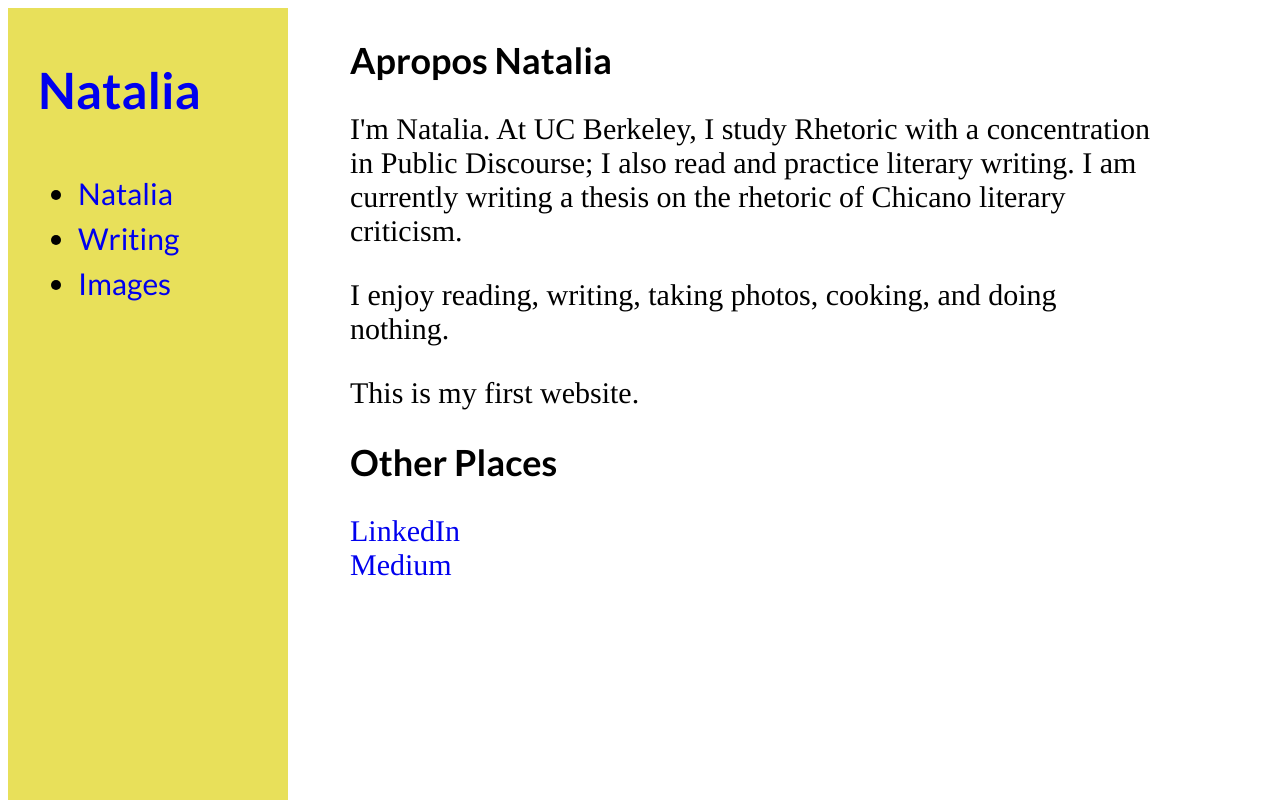
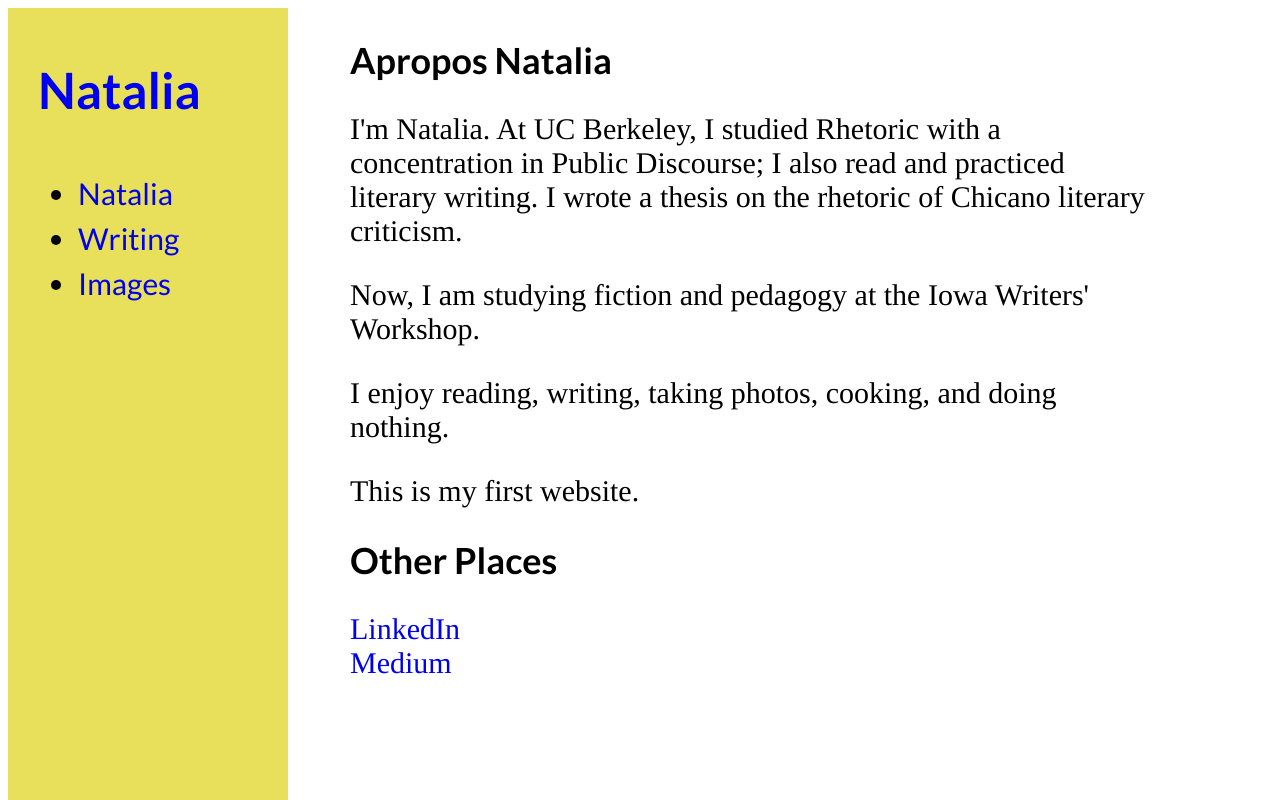
Before and after one commit to nataliadreyes/nataliadreyes.github.io, a plain HTML site: page index.html in a window 1280 px wide. Both pictures are taken after a click on the item "Natalia". Drawn offline with nearby package versions, Linux system fonts and the light colour scheme.

Commit message:
update index

```diff
--- a/index.html
+++ b/index.html
@@ -46,7 +46,9 @@
 					<h1 class="heading">Apropos Natalia</h1>
 				</p>
 				<div>
-				<p>I'm Natalia. At UC Berkeley, I study Rhetoric with a concentration in Public Discourse; I also read and practice literary writing. I am currently writing a thesis on the rhetoric of Chicano literary criticism.</p>
+				<p>I'm Natalia. At UC Berkeley, I studied Rhetoric with a concentration in Public Discourse; I also read and practiced literary writing. I wrote a thesis on the rhetoric of Chicano literary criticism.</p>
+
+				<p>Now, I am studying fiction and pedagogy at the Iowa Writers' Workshop.</p>
 
 				<p>I enjoy reading, writing, taking photos, cooking, and doing nothing.</p>
 
```
